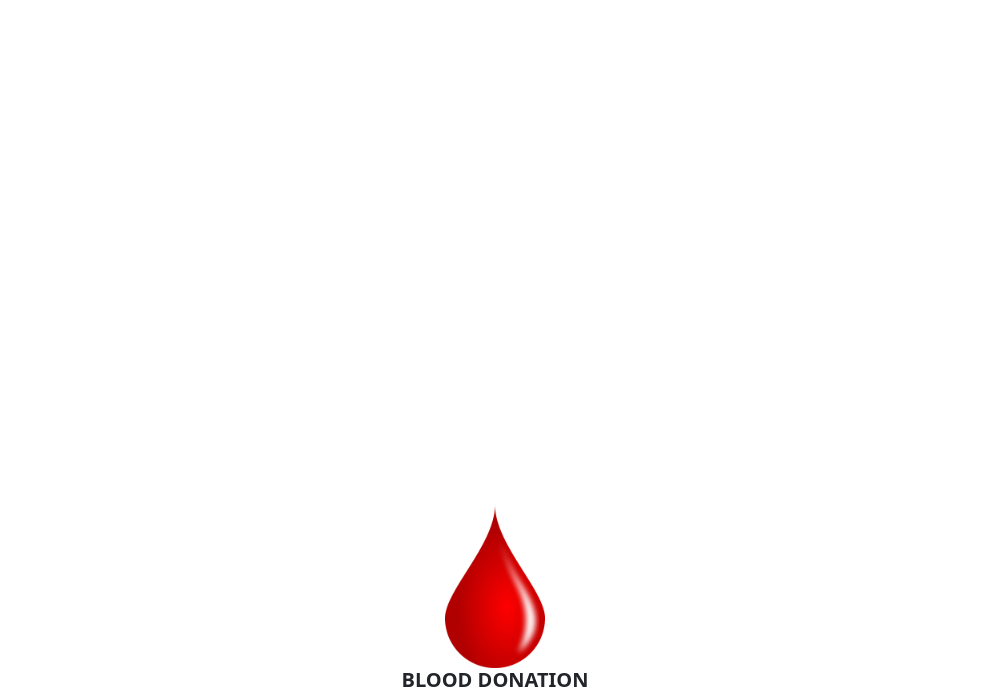
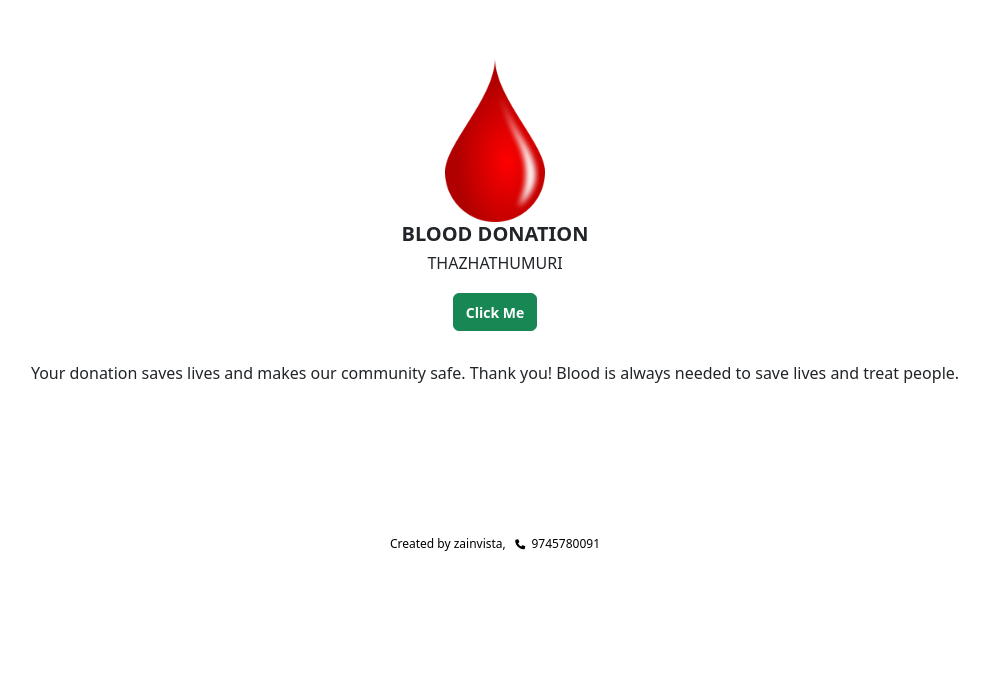
Before and after one commit to Zainvista/Blood-Donation, a plain HTML site: page index.html in a window 1280 px wide. Shown: the part 165-861 px from the top of the page, without its empty margins (145-1134 px from the left). After the commit the page ends 800 px from the top, so only its background shows below. Drawn offline with Linux system fonts and the light colour scheme.

Commit message:
Update style.css

```diff
--- a/style.css
+++ b/style.css
@@ -22,7 +22,7 @@ body {
 #banner img{
     width: 100px;
     height: auto;
-    padding-top: 60%;
+    padding-top: 20%;
 }
 
 #banner h3{
```
